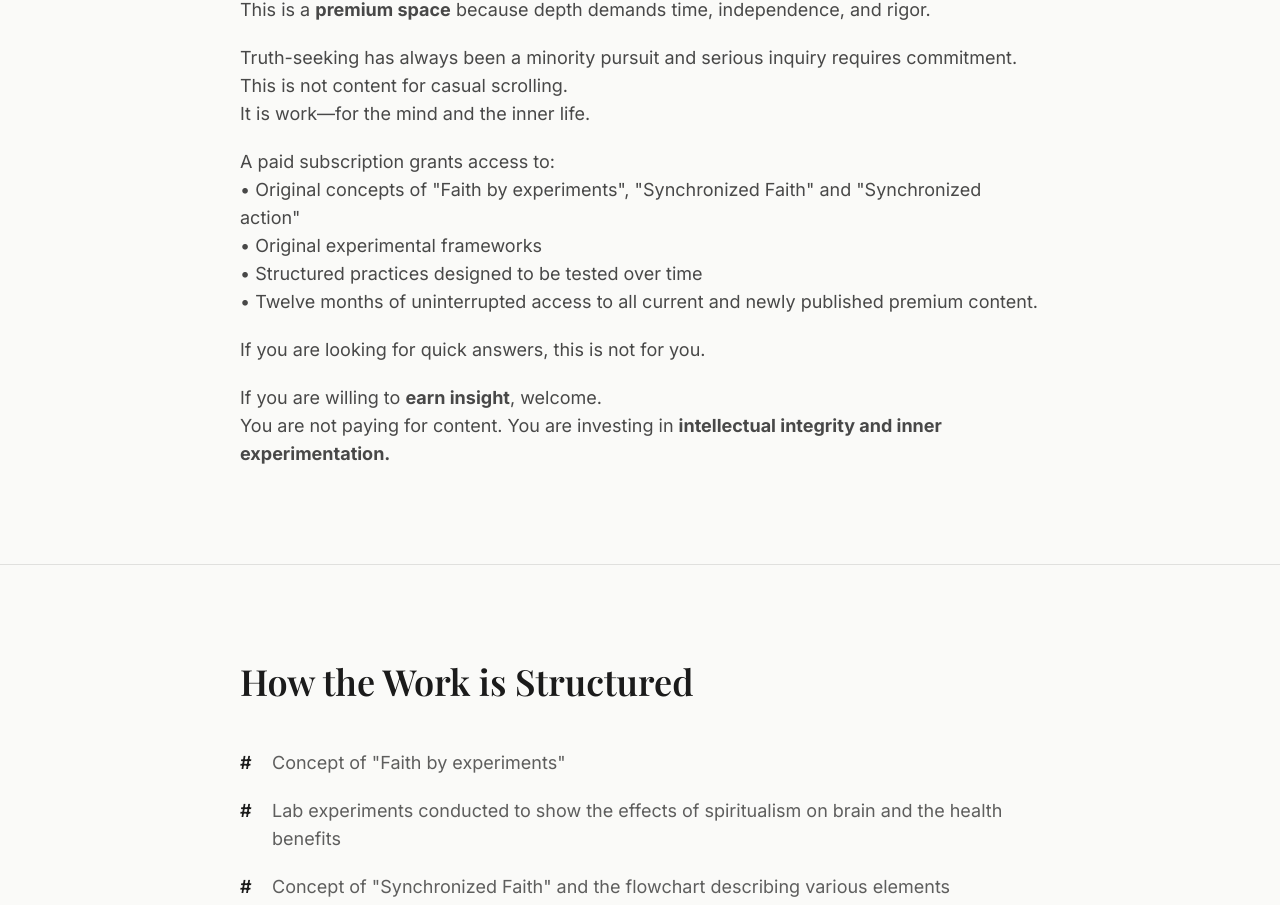
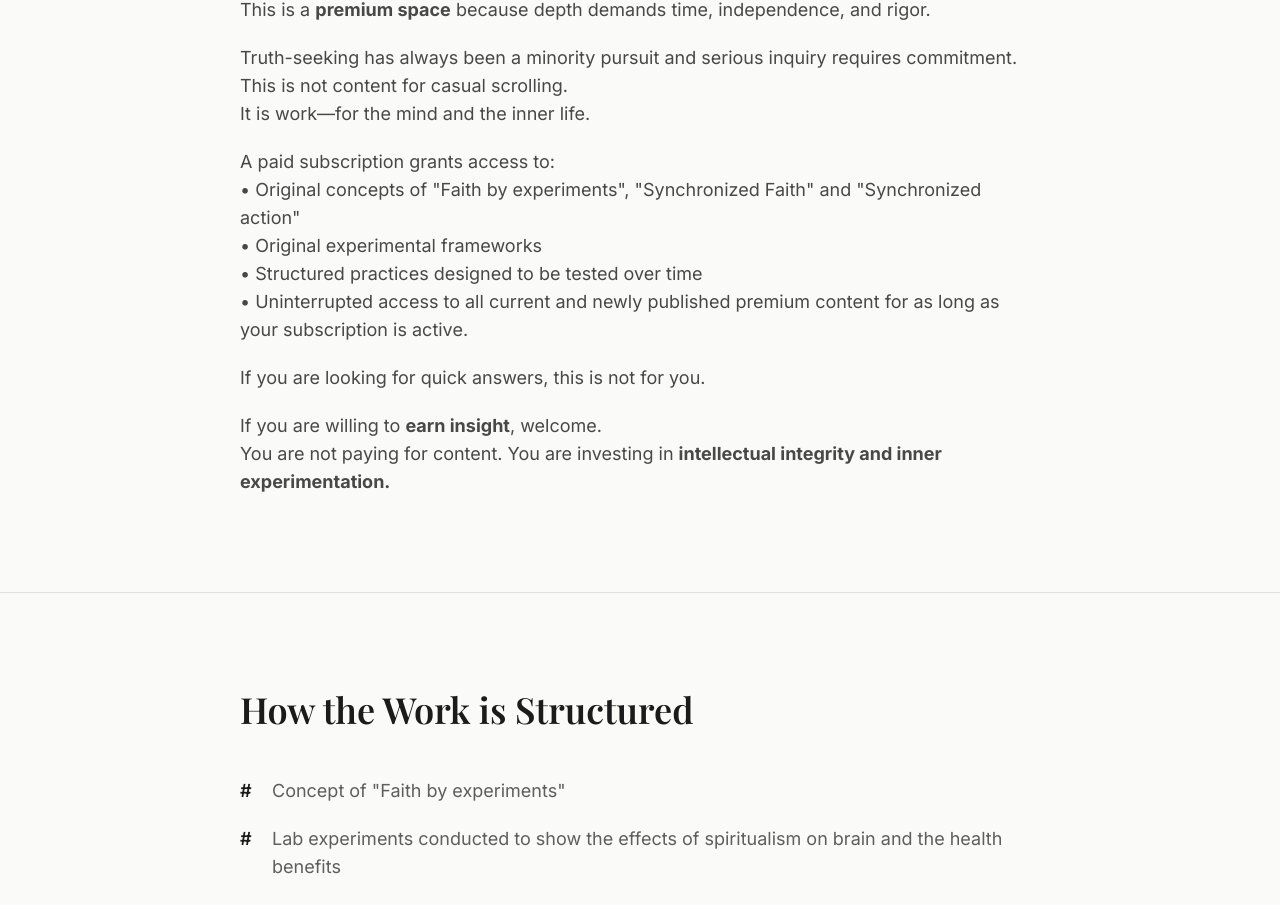
Before and after one commit to codewithalankrit/FaithByExperiments_0, a React (Create React App) app in the folder frontend/: page / in a window 1280 px wide. Shown: the part 5850-6755 px from the top of the page. Built offline with nearby package versions, Linux system fonts and the light colour scheme; no server answers.

Commit message:
Make premium access copy plan-agnostic instead of twelve-month fixed term
Co-authored-by: Cursor <cursoragent@cursor.com>

```diff
--- a/frontend/src/data/content.js
+++ b/frontend/src/data/content.js
@@ -94,7 +94,7 @@ At its core, Faith by Experiments is not about converting minds—it is about en
       {
         heading: "Why This Is a Premium Space",
         content:
-          'This is a <strong>premium space</strong> because depth demands time, independence, and rigor.\n\n Truth-seeking has always been a minority pursuit and serious inquiry requires commitment.\n This is not content for casual scrolling.\n It is work—for the mind and the inner life.\n\n A paid subscription grants access to:\n • Original concepts of "Faith by experiments", "Synchronized Faith" and "Synchronized action"\n • Original experimental frameworks\n • Structured practices designed to be tested over time\n • Twelve months of uninterrupted access to all current and newly published premium content.\n\nIf you are looking for quick answers, this is not for you. \n\n If you are willing to <strong>earn insight</strong>, welcome.\n You are not paying for content. You are investing in <strong>intellectual integrity and inner experimentation.</strong>',
+          'This is a <strong>premium space</strong> because depth demands time, independence, and rigor.\n\n Truth-seeking has always been a minority pursuit and serious inquiry requires commitment.\n This is not content for casual scrolling.\n It is work—for the mind and the inner life.\n\n A paid subscription grants access to:\n • Original concepts of "Faith by experiments", "Synchronized Faith" and "Synchronized action"\n • Original experimental frameworks\n • Structured practices designed to be tested over time\n • Uninterrupted access to all current and newly published premium content for as long as your subscription is active.\n\nIf you are looking for quick answers, this is not for you. \n\n If you are willing to <strong>earn insight</strong>, welcome.\n You are not paying for content. You are investing in <strong>intellectual integrity and inner experimentation.</strong>',
       },
     ],
   },
```
